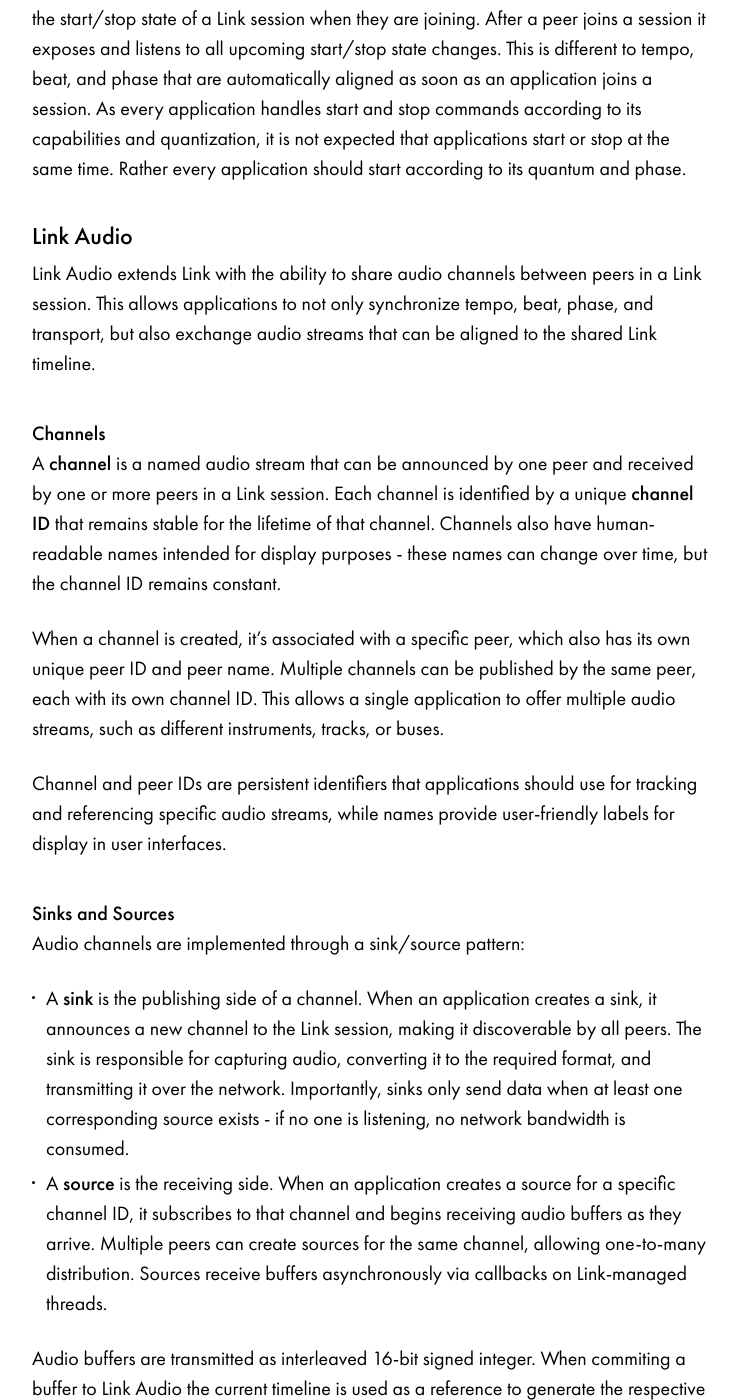
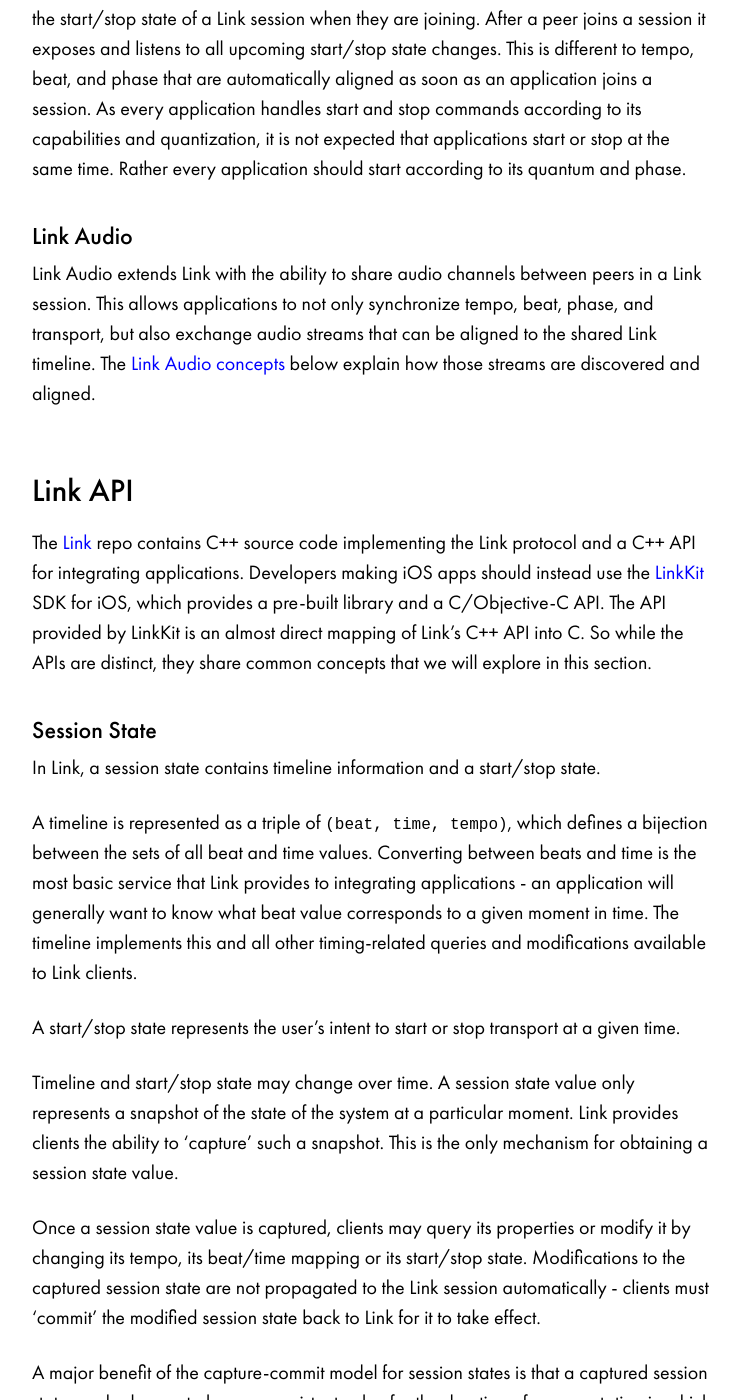
Before and after one commit to Ableton/ableton.github.io, a Jekyll site: the page built from link/index.md, in a window 1280 px wide and 1400 px high, scrolled down 3523 px. Shown: the whole window, without its empty margins (268-1007 px from the left). Built offline with Jekyll 4.4.1, drawn with Linux system fonts in a browser that asks for light colours; some of the changed text lies outside the part shown.

Commit message:
Update the Link Audio section

```diff
--- a/link/index.md
+++ b/link/index.md
@@ -129,44 +129,8 @@ every application should start according to its quantum and phase.
 Link Audio extends Link with the ability to share audio channels between peers in a Link
 session. This allows applications to not only synchronize tempo, beat, phase, and
 transport, but also exchange audio streams that can be aligned to the shared Link timeline.
-
-#### Channels
-
-A **channel** is a named audio stream that can be announced by one peer and received by
-one or more peers in a Link session. Each channel is identified by a unique
-**channel ID** that remains stable for the lifetime of that channel. Channels also have
-human-readable names intended for display purposes - these names can change over time,
-but the channel ID remains constant.
-
-When a channel is created, it's associated with a specific peer, which
-also has its own unique peer ID and peer name. Multiple channels can be published by
-the same peer, each with its own channel ID. This allows a single application to offer
-multiple audio streams, such as different instruments, tracks, or buses.
-
-Channel and peer IDs are persistent identifiers that applications should use
-for tracking and referencing specific audio streams, while names provide user-friendly
-labels for display in user interfaces.
-
-#### Sinks and Sources
-
-Audio channels are implemented through a sink/source pattern:
-
-- A **sink** is the publishing side of a channel. When an application creates a sink, it
-  announces a new channel to the Link session, making it discoverable by all peers. The
-  sink is responsible for capturing audio, converting it to the required format, and
-  transmitting it over the network. Importantly, sinks only send data when at least one
-  corresponding source exists - if no one is listening, no network bandwidth is consumed.
-
-- A **source** is the receiving side. When an application creates a source for a specific
-  channel ID, it subscribes to that channel and begins receiving audio buffers as they
-  arrive. Multiple peers can create sources for the same channel, allowing one-to-many
-  distribution. Sources receive buffers asynchronously via callbacks on Link-managed
-  threads.
-
-Audio buffers are transmitted as interleaved 16-bit signed integer. When commiting a buffer
-to Link Audio the current timeline is used as a reference to generate the respective buffer
-timing information. When receiving a buffer the receiver's timeline can be used to align
-the buffer's audio to the local audio.
+The [Link Audio concepts](#link-audio-concepts) below explain how those streams are
+discovered and aligned.
 
 ## Link API
 
@@ -245,53 +209,40 @@ application thread.
 
 ## Link Audio API
 
-The Link Audio API extends Link with audio sharing capabilities. To use Link Audio, replace
-the `Link` with `LinkAudio` class in your application. `Link` and `LinkAudio` should not be
-used simultaneously.
+Audio sharing is optional within a Link session. A participant can announce and discover
+audio channels when Link Audio is enabled, and can turn audio sharing off without
+interrupting Link's tempo and beat synchronization.
 
-**Important Note on Header Inclusion:** The Link headers do not follow Include-What-You-Use
-(IWYU) principles. When using Link Audio functionality, you must include
-`<ableton/LinkAudio.hpp>` in every compilation unit that uses `LinkAudio`, even if other
-Link headers are already included.
+### Channels and Discovery
 
-When Link Audio is being enabled, Link starts announcing and discovering other Link Audio peers.
-Link Audio can be enabled and disabled at runtime without affecting Link's tempo and beat
-synchronization.
+A **channel** is a named audio stream published by one peer and available to other peers
+in the session. A peer can publish several channels, such as separate instruments, tracks,
+or buses. Channels can appear, disappear, or be renamed as participants change what they
+share.
 
-### Discovering Link Audio Channels
+Each channel and peer has an ID that stays stable for the lifetime of the channel. Names
+are intended for display and may change; IDs identify the stream a receiver has chosen
+to follow. Discovering a channel makes it available to receive, but does not itself start
+audio transmission.
 
-The `ChannelsChangedCallback` can be used to monitor when channels appear or disappear. IDs for
-channels and peers are persistent. Whenever a peer or channel name changes, the callback is invoked.
+### Sinks and Sources
 
-### Sending Audio
+A **sink** publishes a channel and supplies its audio buffers. A **source** subscribes to
+one channel and receives its buffers. Several sources can subscribe to the same channel,
+so one publisher can send audio to multiple peers. A sink sends audio only while at least
+one source is subscribed.
 
-To publish an audio channel, create a `LinkAudioSink`.
-Creating a sink immediately announces a new channel to the Link session with the given
-name. The channel becomes discoverable by all peers, and they can create sources to
-subscribe to it using the channel's ID. The `maxSamples` parameter should account for the
-total number of samples in your audio callback (numFrames * numChannels).
+### Timing and Alignment
 
-The sink only transmits audio when at least one source is subscribed to its channel. This
-means you can create sinks preemptively without wasting network bandwidth until someone
-actually wants to receive the audio.
+Audio is exchanged in buffers whose timing is expressed relative to the Link session.
+The sender uses the same session state, quantum, and beat position for the shared buffer
+as it used to render that audio locally. This lets a receiver map the buffer's beginning
+and end into its own beat timeline and align the received audio with local playback, even
+when the peers use different beat values or quantum settings.
 
-**Important:** The session state, quantum, and beat time used for committing the buffer
-must be the same as those used for rendering the audio locally. Always capture the
-session state and calculate beat positions before rendering, then use those same values
-when committing the buffer.
-
-### Receiving Audio
-
-To subscribe and receive audio from a specific channel, create a `LinkAudioSource` with a
-channel ID and a callback. The channels Id is obtained from channel discovery. The callback
-is invoked on a Link-managed thread whenever new audio buffers arrive from the corresponding
-sink.
-
-Use `info.beginBeats()` and `info.endBeats()` to map the remote beat time to your local
-Link session state, accounting for differences in quantum and timeline offsets. These
-methods return `std::nullopt` if the buffer originates from a different Link session.
-Note that incoming buffers don't match the receivers audio engine block size and sample rate
-as those properties are dependant on the senders properties and network requirements.
+A buffer from a different Link session cannot be aligned to the current session. Received
+buffers may also have a different sample rate or size from the receiver's audio engine,
+so the receiving application must adapt them to its own playback process.
 
 ## Test Plan
 
```
